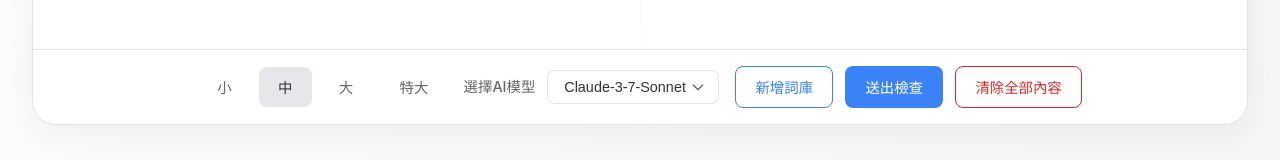
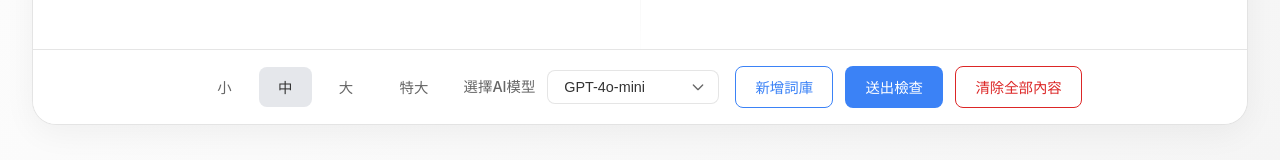
Before and after one commit to hauchenglee/xiaobaobei-checker-vue, a Vue app: page / in a window 1280 px wide. Shown: the part 635-795 px from the top of the page. Built offline with nearby package versions, Linux system fonts and the light colour scheme.

Commit message:
feat(check): add GPT-4o-mini

```diff
--- a/src/views/Checker.vue
+++ b/src/views/Checker.vue
@@ -108,7 +108,8 @@
                     >
                         <option value="claude-3-5-sonnet-20241022">Claude-3-5-Sonnet</option>
                         <option value="claude-3-7-sonnet-20250219">Claude-3-7-Sonnet</option>
-                        <option value="poe-DeepSeek-V3-FW">DeepSeek-V3</option>
+                        <option value="poe-Gemini-2.5-Pro">Gemini-2.5-Pro</option>
+                        <option value="poe-GPT-4o-mini">GPT-4o-mini</option>
                         <option value="poe-DeepSeek-R1-FW">DeepSeek-R1</option>
                     </select>
                 </div>
@@ -134,7 +135,7 @@ import {checkText} from '../services/api'
 
 const originalText = ref('')
 const errorCollection = ref(null) // 添加校对结果状态
-const aiModel = ref('claude-3-7-sonnet-20250219')
+const aiModel = ref('poe-GPT-4o-mini')
 
 const isLoading = ref(false)
 const showToast = ref(false)
```
